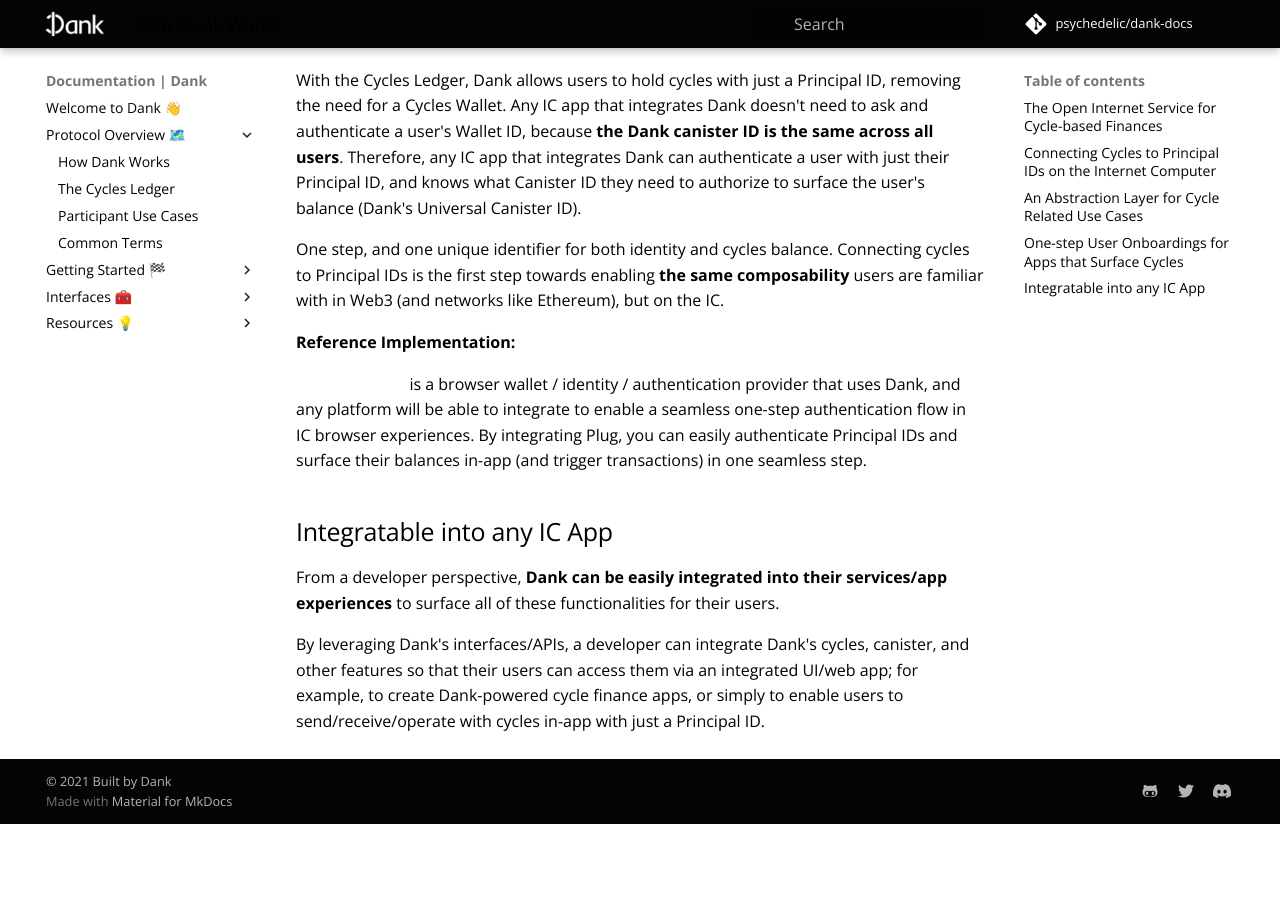
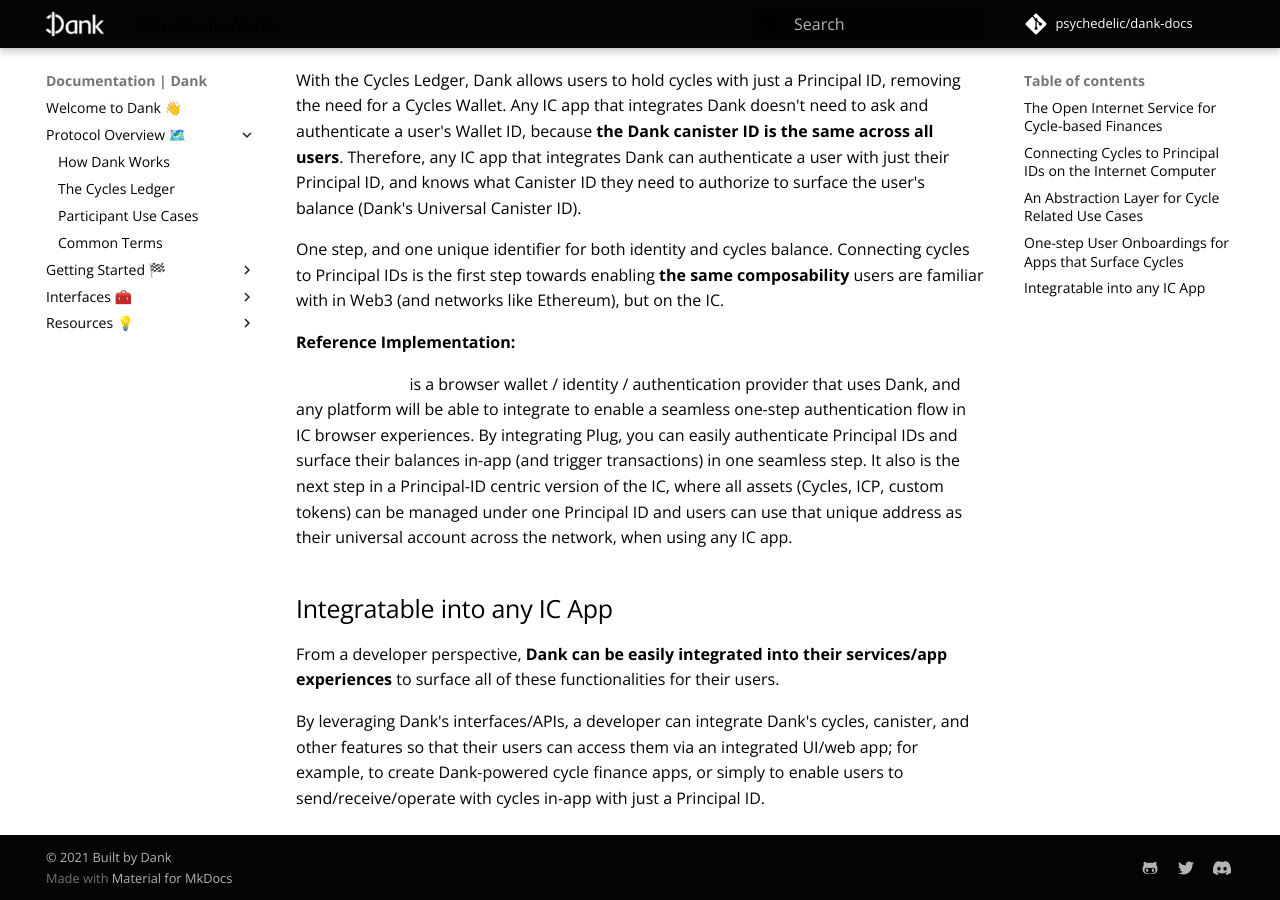
Before and after one commit to Psychedelic/dank-docs, an MkDocs documentation site: the page built from docs/protocol-overview/how-dank-works.md, in a window 1280 px wide and 900 px high, scrolled down 5404 px. Built offline with MkDocs 1.6.1 and Material for MkDocs 9.7.7, drawn with Linux system fonts in a browser that asks for light colours; comment, search, counter and statistics services are not loaded; before the commit the page ends 6228 px from its top, so only the background shows below that.

Commit message:
Update how-dank-works.md

```diff
--- a/docs/protocol-overview/how-dank-works.md
+++ b/docs/protocol-overview/how-dank-works.md
@@ -75,7 +75,7 @@
 
 **Reference Implementation:**
 
-[Plugwallet.ooo](https://plugwallet.ooo/) is a browser wallet / identity / authentication provider that uses Dank, and any platform will be able to integrate to enable a seamless one-step authentication flow in IC browser experiences. By integrating Plug, you can easily authenticate Principal IDs and surface their balances in-app (and trigger transactions) in one seamless step.
+[Plugwallet.ooo](https://plugwallet.ooo/) is a browser wallet / identity / authentication provider that uses Dank, and any platform will be able to integrate to enable a seamless one-step authentication flow in IC browser experiences. By integrating Plug, you can easily authenticate Principal IDs and surface their balances in-app (and trigger transactions) in one seamless step. It also is the next step in a Principal-ID centric version of the IC, where all assets (Cycles, ICP, custom tokens) can be managed under one Principal ID and users can use that unique address as their universal account across the network, when using any IC app.
 
 ## Integratable into any IC App
 
```
